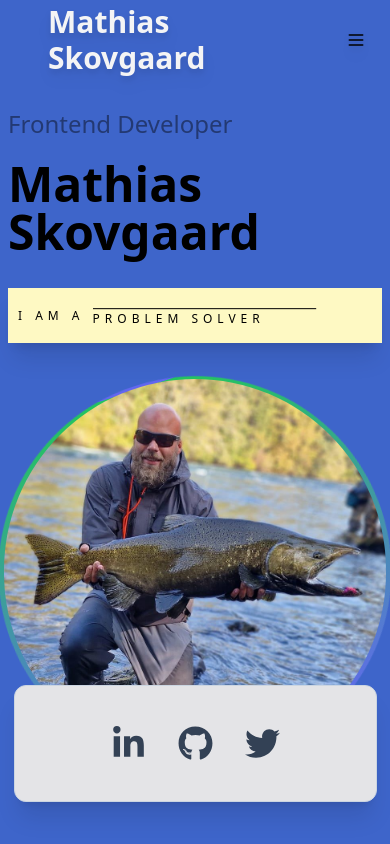
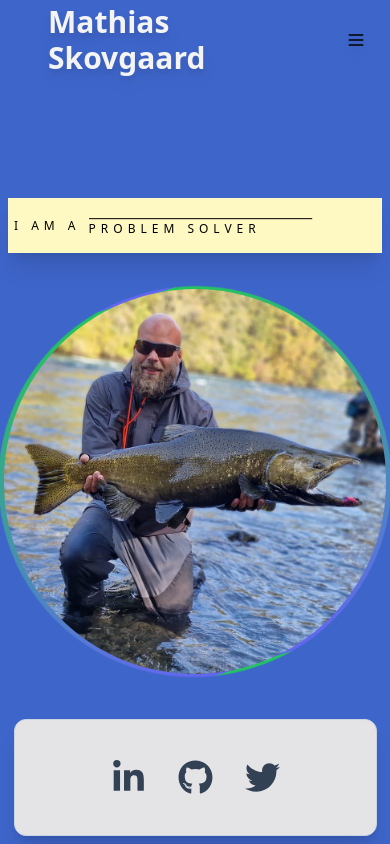
Before and after one commit to Sk0vgaard/my-portfolio, a React (Create React App) app: page / in a window 390 px wide. Shown: the top 844 px of the page. Built offline with nearby package versions, Linux system fonts and the light colour scheme; the HTML template or start-up script is replaced by a standard one; what tw-elements would draw is missing.

Commit message:
Fix - Scrolling - Remove unneded info from mobile

```diff
--- a/src/components/home/home.jsx
+++ b/src/components/home/home.jsx
@@ -40,12 +40,14 @@ const Home = () => {
         <div name='home' className={`w-full h-screen gradient-change flex flex-col`}>
             <div className='grid md:grid-cols-2 max-w-[1240px] m-auto'>
                 <div className="flex flex-col justify-center md:items-start w-full px-2 py-8">
-                    <p className={`text-2xl ${fadeIn} ${fadeProp.fade}`}>Frontend Developer</p>
-                    <h1 className={`pt-5 pb-8 text-5xl md:text-7xl font-bold ${fadeIn}`}>
-                        Mathias Skovgaard
-                    </h1>
+                    <div className={'hidden md:block'}>
+                        <p className={`text-2xl ${fadeIn} ${fadeProp.fade}`}>Frontend Developer</p>
+                        <h1 className={`pt-5 pb-8 text-5xl md:text-7xl font-bold ${fadeIn}`}>
+                            Mathias Skovgaard
+                        </h1>
+                    </div>
                     <div
-                        className={`flex font-poppins uppercase tracking-[5px] bg-yellow-100 text-xs md:text-xl px-[10px] md:px-[35px] py-[20px] h-[55px] md:h-[70px] shadow-xl ${fadeIn}`}>
+                        className={`flex font-poppins uppercase tracking-[5px] bg-yellow-100 text-xs md:text-xl px-[6px] md:px-[35px] py-[20px] h-[55px] md:h-[70px] shadow-xl ${fadeIn}`}>
                         <p>
                             I am a
                         </p>
@@ -68,7 +70,7 @@ const Home = () => {
                     <img className="p-1 relative w-full rounded-full" src={bgImg} alt="/"/>
                 </div>
 
-                <div className='absolute bottom-[5%] left-0 right-0 flex justify-center'>
+                <div className='absolute bottom-[1%] sm:bottom-[5%] left-0 right-0 flex justify-center'>
                     <div
                         className={`flex flex-col py-8 mx-1 bg-zinc-200 border border-slate-300 rounded-xl shadow-xl ${fadeIn}`}>
                         <div className='flex flex-wrap px-20'>
--- a/src/components/navbar.jsx
+++ b/src/components/navbar.jsx
@@ -11,7 +11,17 @@ const Navbar = () => {
 
     useEffect(() => {
         const handleScroll = () => {
-            if (window.scrollY >= 700) {
+            let scrollValue = 600;
+
+            if (window.innerWidth >= 640 && window.innerWidth < 768) { // sm
+                scrollValue = 500;
+            } else if (window.innerWidth >= 768 && window.innerWidth < 1024) { // md
+                scrollValue = 550;
+            } else if (window.innerWidth >= 1024) { // lg and above
+                scrollValue = 800;
+            }
+
+            if (window.scrollY >= scrollValue) {
                 setBgColor('bg-zinc-100');
                 setHeaderColor('text-zinc-900')
             } else {
@@ -26,6 +36,7 @@ const Navbar = () => {
             window.removeEventListener('scroll', handleScroll);
         };
     }, []);
+
 
     return (
         <div className={`w-screen h-[80px] z-10 ${bgColor} fixed drop-shadow-lg`}>
```
